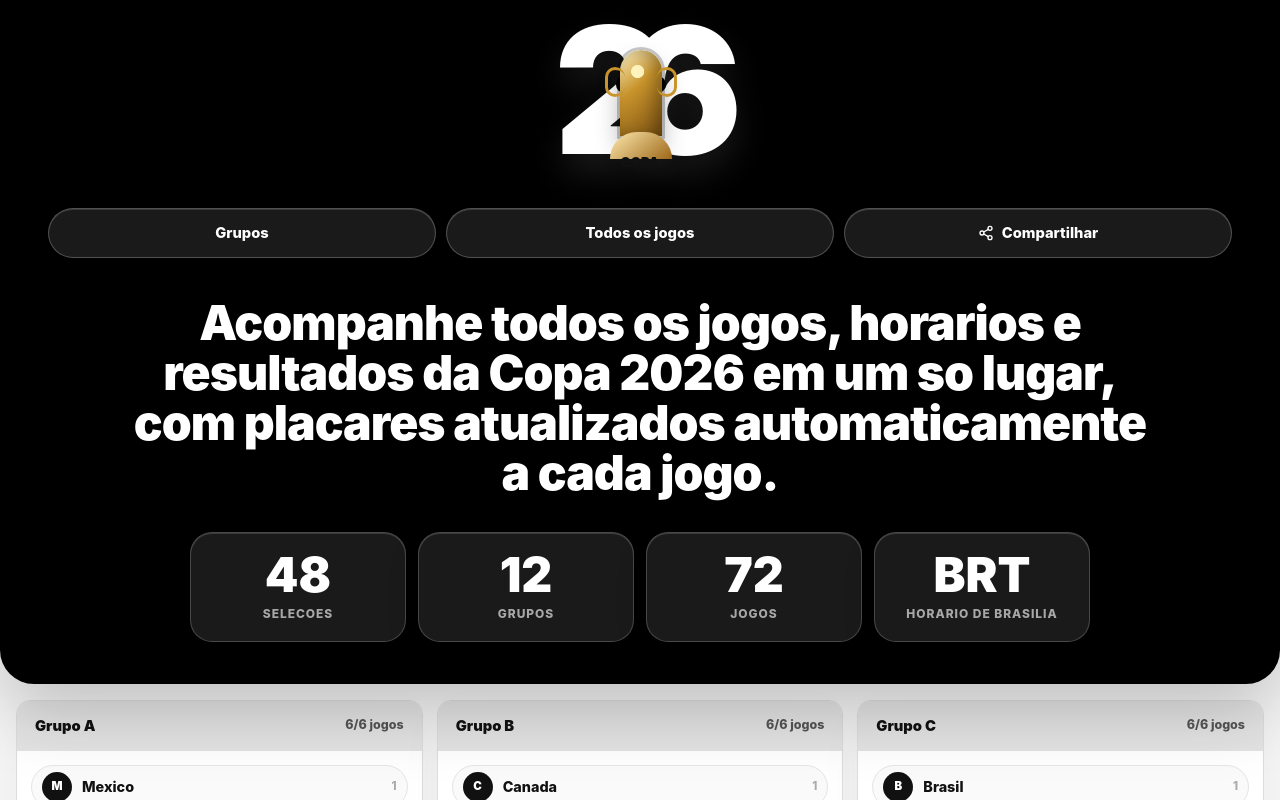
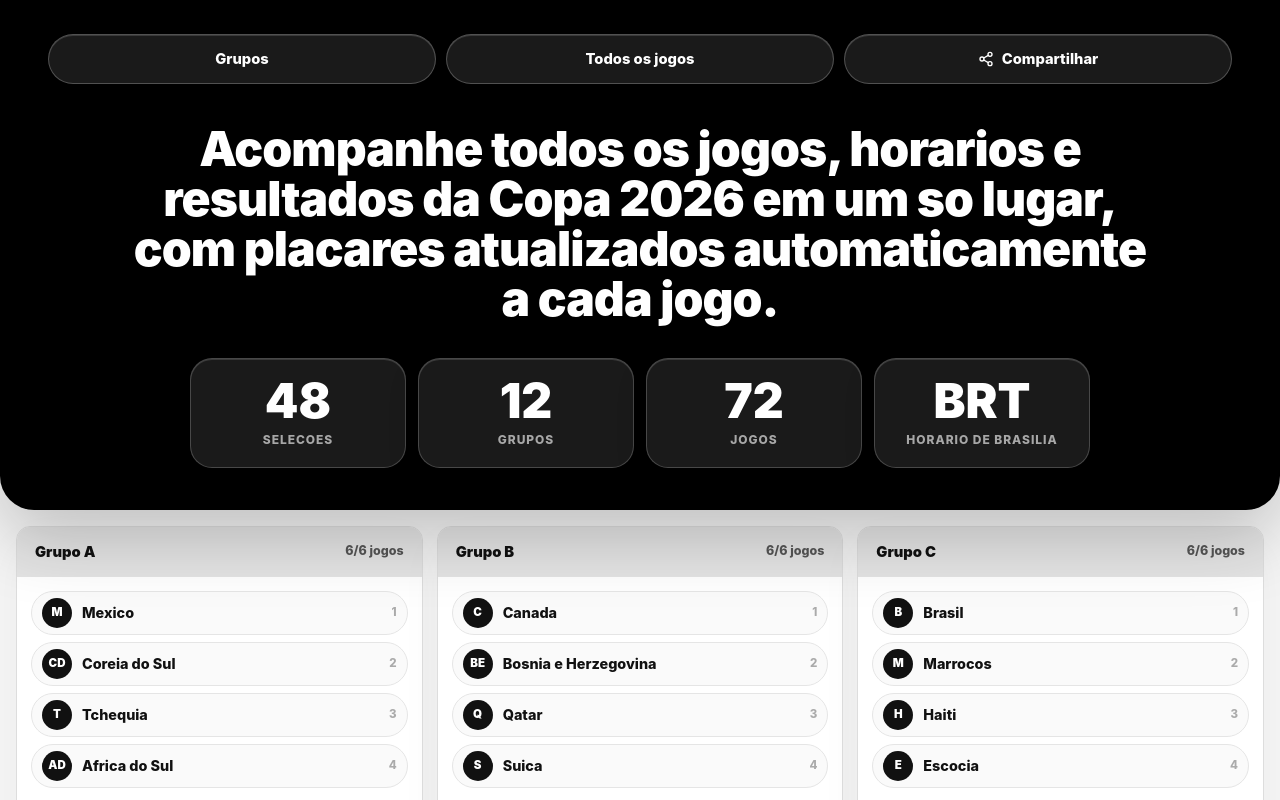
Before and after one commit to somosnext/copa-2026-simulador, a React (Vite) app: page / in a window 1280 px wide. Shown: the top 800 px of the page. Built offline with nearby package versions, Linux system fonts and the light colour scheme.

Commit message:
Remove hero logo

```diff
--- a/src/App.jsx
+++ b/src/App.jsx
@@ -177,28 +177,10 @@ function GroupCard({ group, teams }) {
   )
 }
 
-function CopaLogo() {
-  return (
-    <div className="copa-logo" aria-label="Logo Copa 2026">
-      <div className="logo-emblem" aria-hidden="true">
-        <span className="emblem-number">26</span>
-        <span className="emblem-cup">
-          <i />
-        </span>
-        <span className="emblem-label">Copa</span>
-      </div>
-    </div>
-  )
-}
-
 function App() {
   return (
     <main className="site-shell">
       <section className="hero-panel">
-        <header className="topbar">
-          <CopaLogo />
-        </header>
-
         <div className="toolbar">
           <a href="#grupos">Grupos</a>
           <a href="#jogos">Todos os jogos</a>
--- a/src/index.css
+++ b/src/index.css
@@ -51,120 +51,13 @@ button {
   box-shadow: 0 26px 70px rgba(0, 0, 0, 0.22);
 }
 
-.topbar {
-  position: relative;
-  z-index: 1;
-  display: flex;
-  justify-content: center;
-  padding: 30px 16px 12px;
-}
-
-.copa-logo {
-  display: grid;
-  align-items: center;
-  justify-content: center;
-  justify-items: center;
-  gap: 16px;
-  max-width: min(100%, 760px);
-}
-
-.logo-emblem {
-  position: relative;
-  width: 172px;
-  height: 142px;
-  flex: 0 0 auto;
-}
-
-.emblem-number {
-  position: absolute;
-  inset: -10px 0 auto;
-  color: #fff;
-  font-size: 11rem;
-  font-weight: 950;
-  letter-spacing: -0.25em;
-  line-height: 0.8;
-  text-shadow: 0 18px 34px rgba(255, 255, 255, 0.1);
-}
-
-.emblem-number::before {
-  content: "";
-  position: absolute;
-  left: 62px;
-  top: 56px;
-  width: 50px;
-  height: 17px;
-  border-radius: 999px;
-  background: #000;
-}
-
-.emblem-cup {
-  position: absolute;
-  left: 66px;
-  top: 20px;
-  display: block;
-  width: 42px;
-  height: 86px;
-  border-radius: 999px 999px 12px 12px;
-  background:
-    radial-gradient(circle at 42% 25%, #fff4bd 0 9%, transparent 10%),
-    linear-gradient(140deg, #fff5c8 0%, #c9942c 42%, #7b5111 100%);
-  box-shadow:
-    inset -7px 0 16px rgba(0, 0, 0, 0.26),
-    0 0 0 3px rgba(0, 0, 0, 0.22),
-    0 14px 24px rgba(0, 0, 0, 0.3);
-}
-
-.emblem-cup::before,
-.emblem-cup::after {
-  content: "";
-  position: absolute;
-  top: 17px;
-  width: 20px;
-  height: 30px;
-  border: 3px solid #c9942c;
-  border-radius: 999px;
-}
-
-.emblem-cup::before {
-  left: -15px;
-  border-right: 0;
-}
-
-.emblem-cup::after {
-  right: -15px;
-  border-left: 0;
-}
-
-.emblem-cup i {
-  position: absolute;
-  left: 50%;
-  bottom: -23px;
-  width: 62px;
-  height: 27px;
-  border-radius: 999px 999px 4px 4px;
-  background: linear-gradient(140deg, #ffeab0, #9d6818);
-  transform: translateX(-50%);
-}
-
-.emblem-label {
-  position: absolute;
-  left: 50%;
-  bottom: -1px;
-  color: #111;
-  font-size: 0.82rem;
-  font-weight: 950;
-  letter-spacing: 0.02em;
-  text-transform: uppercase;
-  transform: translateX(-50%);
-}
-
 .toolbar {
   position: relative;
   z-index: 1;
   display: grid;
   grid-template-columns: 1fr;
   gap: 10px;
-  padding: 24px 16px 14px;
+  padding: 34px 16px 14px;
 }
 
 @media (min-width: 720px) {
@@ -516,35 +409,3 @@ footer a {
   color: #111;
   font-weight: 950;
 }
-
-@media (max-width: 640px) {
-  .copa-logo {
-    gap: 12px;
-  }
-
-  .logo-emblem {
-    width: 74px;
-    height: 66px;
-  }
-
-  .emblem-number {
-    font-size: 4.8rem;
-  }
-
-  .emblem-cup {
-    left: 29px;
-    top: 12px;
-    width: 19px;
-    height: 38px;
-  }
-
-  .emblem-cup i {
-    width: 28px;
-  }
-
-  .emblem-label {
-    left: 21px;
-    bottom: 1px;
-    font-size: 0.52rem;
-  }
-}
```
